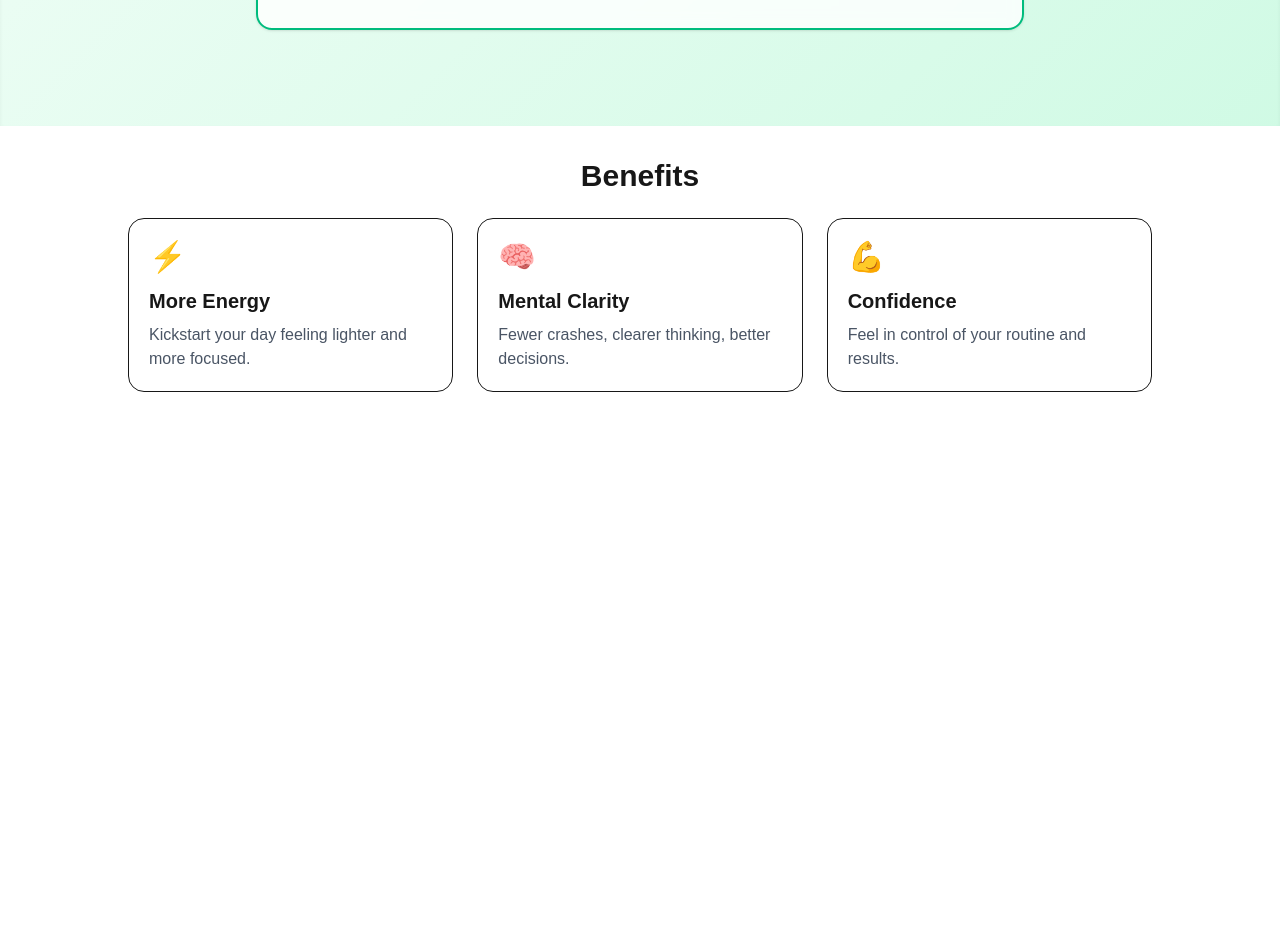
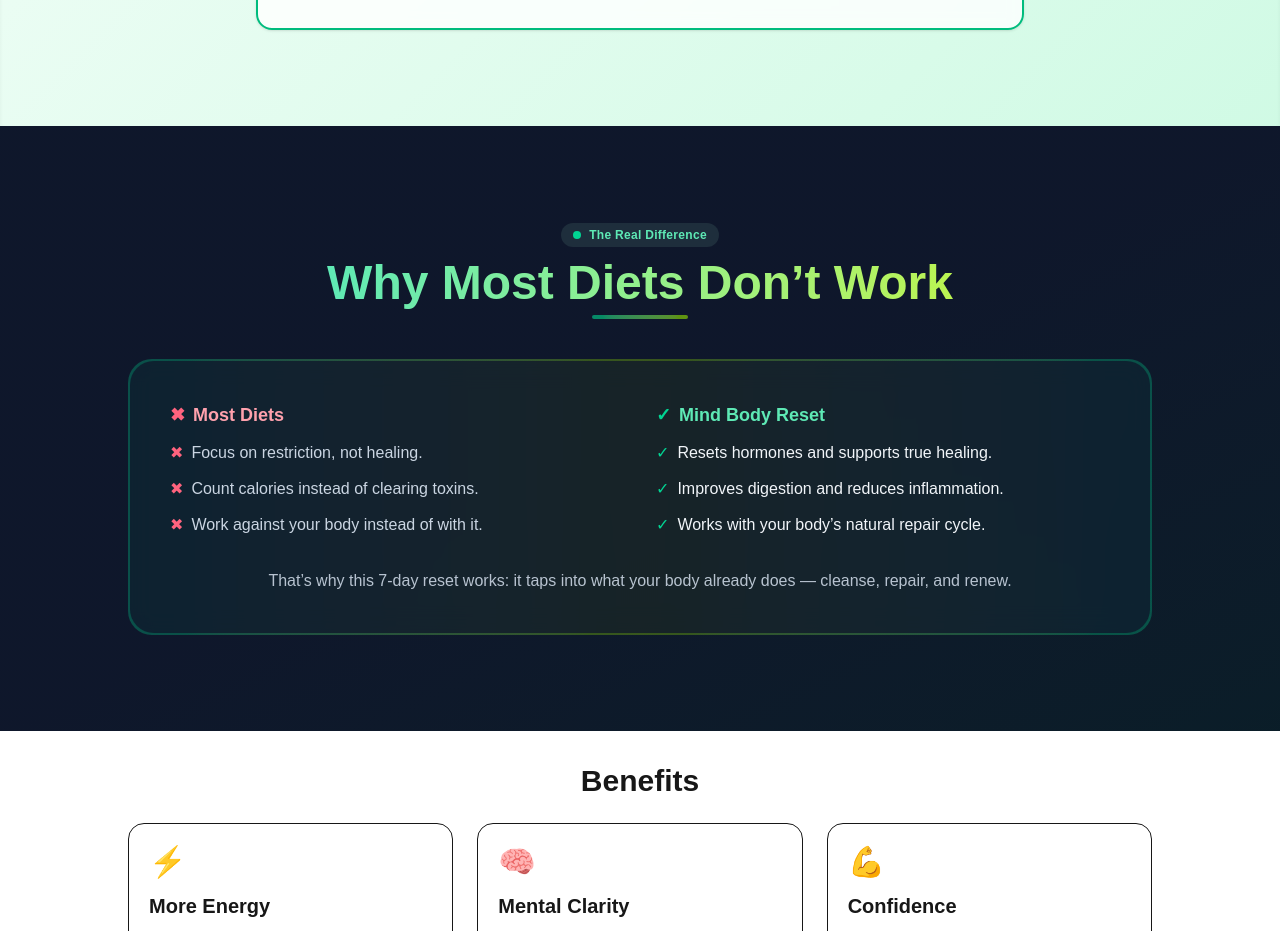
Before and after one commit to taylor-franco-91/mbr-next, a Next.js app: page / in a window 1280 px wide. Shown: the part 3380-4311 px from the top of the page. Before the commit the page ends 3804 px from the top, so only its background shows below. Built offline with nearby package versions, Linux system fonts and the light colour scheme.

Commit message:
style(diets): dark premium comparison panel

```diff
--- a/app/page.js
+++ b/app/page.js
@@ -148,6 +148,83 @@ export default function HomePage() {
 
         </div>
       </section>
+      <section
+        id="diets"
+        className="relative py-24 px-6 text-center bg-slate-900 text-slate-100"
+      >
+        {/* soft vignette */}
+        <div aria-hidden className="pointer-events-none absolute inset-0 bg-gradient-to-br from-slate-900 via-slate-900 to-emerald-950/30" />
+
+        <div className="relative z-10 mx-auto max-w-6xl">
+          {/* premium header */}
+          <div className="inline-flex items-center gap-2 rounded-full bg-emerald-200/10 text-emerald-300 px-3 py-1 text-xs font-semibold tracking-wide">
+            <span className="h-2 w-2 rounded-full bg-emerald-400" />
+            The Real Difference
+          </div>
+
+          <h2 className="mt-3 text-4xl md:text-5xl font-extrabold">
+            <span className="bg-gradient-to-r from-emerald-300 to-lime-300 bg-clip-text text-transparent">
+              Why Most Diets Don’t Work
+            </span>
+          </h2>
+          <div className="mx-auto mt-2 h-1 w-24 rounded-full bg-gradient-to-r from-emerald-400/60 to-lime-400/60" />
+
+          {/* gradient-framed comparison panel */}
+          <div className="mx-auto mt-10 max-w-5xl p-[2px] rounded-3xl bg-gradient-to-r from-emerald-400/30 via-lime-400/30 to-emerald-400/30">
+            <div className="rounded-3xl bg-slate-900/80 backdrop-blur-md p-6 md:p-10">
+              <div className="grid gap-8 md:grid-cols-2 text-left">
+                {/* Most Diets */}
+                <div>
+                  <h3 className="flex items-center gap-2 text-lg font-semibold text-rose-300">
+                    <span className="text-rose-400">✖</span> Most Diets
+                  </h3>
+                  <ul className="mt-3 space-y-3 text-slate-300">
+                    <li className="flex gap-2">
+                      <span className="text-rose-400">✖</span>
+                      Focus on restriction, not healing.
+                    </li>
+                    <li className="flex gap-2">
+                      <span className="text-rose-400">✖</span>
+                      Count calories instead of clearing toxins.
+                    </li>
+                    <li className="flex gap-2">
+                      <span className="text-rose-400">✖</span>
+                      Work against your body instead of with it.
+                    </li>
+                  </ul>
+                </div>
+
+                {/* Mind Body Reset */}
+                <div>
+                  <h3 className="flex items-center gap-2 text-lg font-semibold text-emerald-300">
+                    <span className="text-emerald-400">✓</span> Mind Body Reset
+                  </h3>
+                  <ul className="mt-3 space-y-3">
+                    <li className="flex gap-2">
+                      <span className="text-emerald-400">✓</span>
+                      Resets hormones and supports true healing.
+                    </li>
+                    <li className="flex gap-2">
+                      <span className="text-emerald-400">✓</span>
+                      Improves digestion and reduces inflammation.
+                    </li>
+                    <li className="flex gap-2">
+                      <span className="text-emerald-400">✓</span>
+                      Works with your body’s natural repair cycle.
+                    </li>
+                  </ul>
+                </div>
+              </div>
+
+              {/* supporting line */}
+              <p className="mt-8 text-sm md:text-base text-slate-300/90 text-center">
+                That’s why this 7-day reset works: it taps into what your body already does —
+                cleanse, repair, and renew.
+              </p>
+            </div>
+          </div>
+        </div>
+      </section>
 
       <section className="p-8 bg-white">
         <div className="max-w-5xl mx-auto">
```
